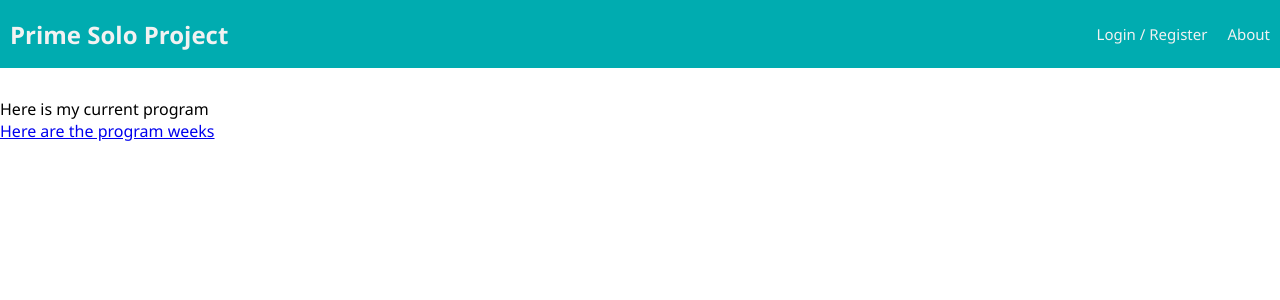
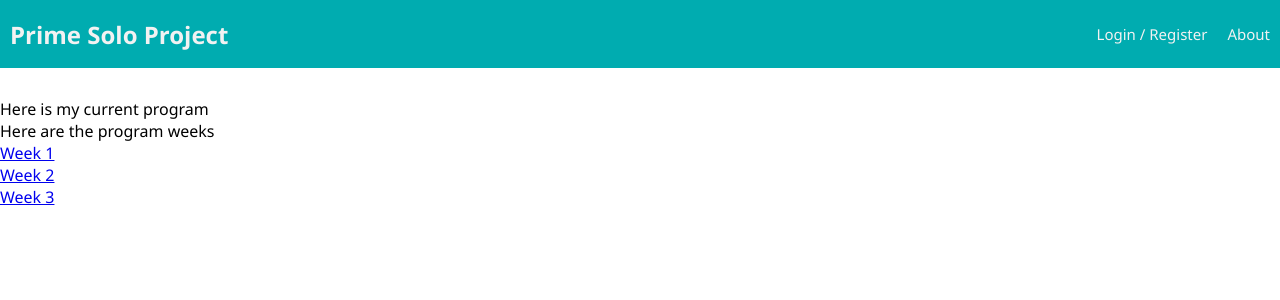
Before and after one commit to noelani-rose/knuckles-down-solo-project, a React (Create React App) app: page /#/my_program in a window 1280 px wide. Shown: the top 300 px of the page. Built offline with nearby package versions, Linux system fonts and the light colour scheme; no server answers.

Commit message:
set up routes and links to different pages

```diff
--- a/src/components/App/App.jsx
+++ b/src/components/App/App.jsx
@@ -24,6 +24,7 @@ import MyProgram from '../MyProgram/MyProgram';
 import MyProgramWeek from '../MyProgramWeek/MyProgramWeek';
 import MyProgramDay from '../MyProgramDay/MyProgramDay';
 import MyProgramDayItem from '../MyProgramDayItem/MyProgramDayItem';
+import Exercises from '../Exercises/Exercises';
 
 import './App.css';
 
@@ -130,12 +131,12 @@ function App() {
             <MyProgram/>
           </Route>
 
-          <Route exact path = '/my_program_day'>
+          <Route exact path = '/days'>
             <MyProgramDay />
           </Route>
 
-          <Route exact path = '/my_program_day'>
-            <MyProgramDayItem />
+          <Route exact path = '/exercises'>
+            <Exercises />
           </Route>
 
           {/* If none of the other routes matched, we will show a 404. */}
--- /dev/null
+++ b/src/components/Exercises/Exercises.jsx
@@ -0,0 +1,17 @@
+function Exercises () {
+    return (
+       <ul>
+            <li>
+                Exercise
+            </li>
+            <li>
+                Exercise
+            </li>
+            <li>
+                Exercise
+            </li>
+       </ul>
+    )
+}
+
+export default Exercises;
--- a/src/components/MyProgram/MyProgram.jsx
+++ b/src/components/MyProgram/MyProgram.jsx
@@ -13,9 +13,9 @@ function MyProgram () {
     return (
         <div>
             Here is my current program
-            <Link to = '/my_program_day'>
+            {/* <Link to = '/my_program_week'> */}
                 <MyProgramWeek />
-            </Link>
+            {/* </Link> */}
 
         </div>
     )
--- a/src/components/MyProgramDay/MyProgramDay.jsx
+++ b/src/components/MyProgramDay/MyProgramDay.jsx
@@ -12,7 +12,8 @@ function MyProgramDay () {
     return (
         <div>
             Here are the list of days
-            <Link to = '/my_program_day'>
+
+            <Link to = '/exercises'>
                 <MyProgramDayItem />
             </Link>
         </div>
--- a/src/components/MyProgramDayItem/MyProgramDayItem.jsx
+++ b/src/components/MyProgramDayItem/MyProgramDayItem.jsx
@@ -1,7 +1,18 @@
+import {
+    HashRouter as Router,
+    Redirect,
+    Route,
+    Switch,
+    Link
+  } from 'react-router-dom';
+
+
 function MyProgramDayItem () {
     return (
         <div>
-            Day with list of exercises
+            <Link to = '/exercises'>Day 1</Link><br/>
+            <Link to = '/exercises'>Day 2</Link><br/>
+            <Link to = '/exercises'>Day 3</Link><br/>
         </div>
     )
 }
--- a/src/components/MyProgramWeek/MyProgramWeek.jsx
+++ b/src/components/MyProgramWeek/MyProgramWeek.jsx
@@ -12,10 +12,8 @@ import MyProgramDay from '../MyProgramDay/MyProgramDay';
 function MyProgramWeek () {
     return (
         <div>
-            Here are the program weeks
-            {/* <MyProgramWeekItem/> */}
-            {/* <MyProgramDay /> */}
-
+                Here are the program weeks
+                <MyProgramWeekItem/>
 
         </div>
     )
--- a/src/components/MyProgramWeekItem/MyProgramWeekItem.jsx
+++ b/src/components/MyProgramWeekItem/MyProgramWeekItem.jsx
@@ -1,10 +1,27 @@
+import {
+    HashRouter as Router,
+    Redirect,
+    Route,
+    Switch,
+    Link
+  } from 'react-router-dom';
+
 import MyProgramDay from '../MyProgramDay/MyProgramDay';
 
 
 function MyProgramWeekItem () {
     return (
         <div>
-            {/* <MyProgramDay/> */}
+            <Link to = '/days'>
+                Week 1
+            </Link><br/>
+            <Link to = '/days'>
+                Week 2
+            </Link><br/>
+            <Link to = '/days'>
+                Week 3
+            </Link>
+
         </div>
     )
 }
```
